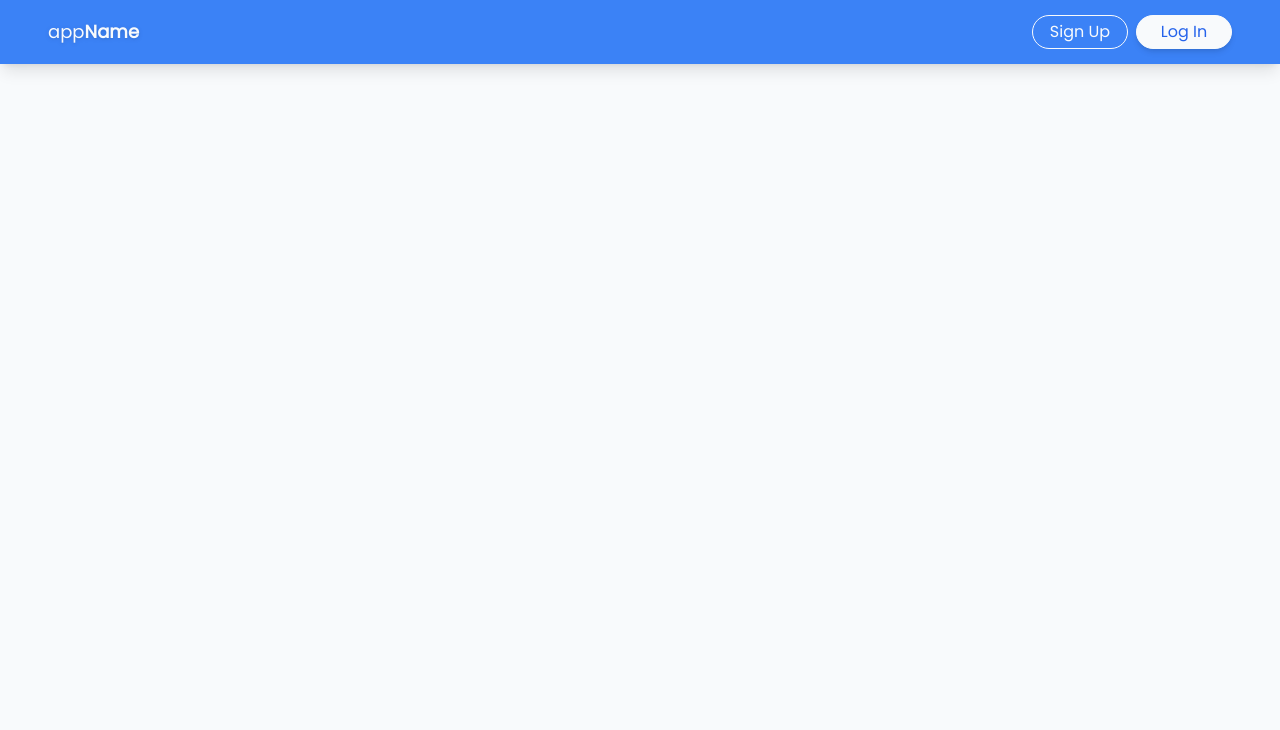
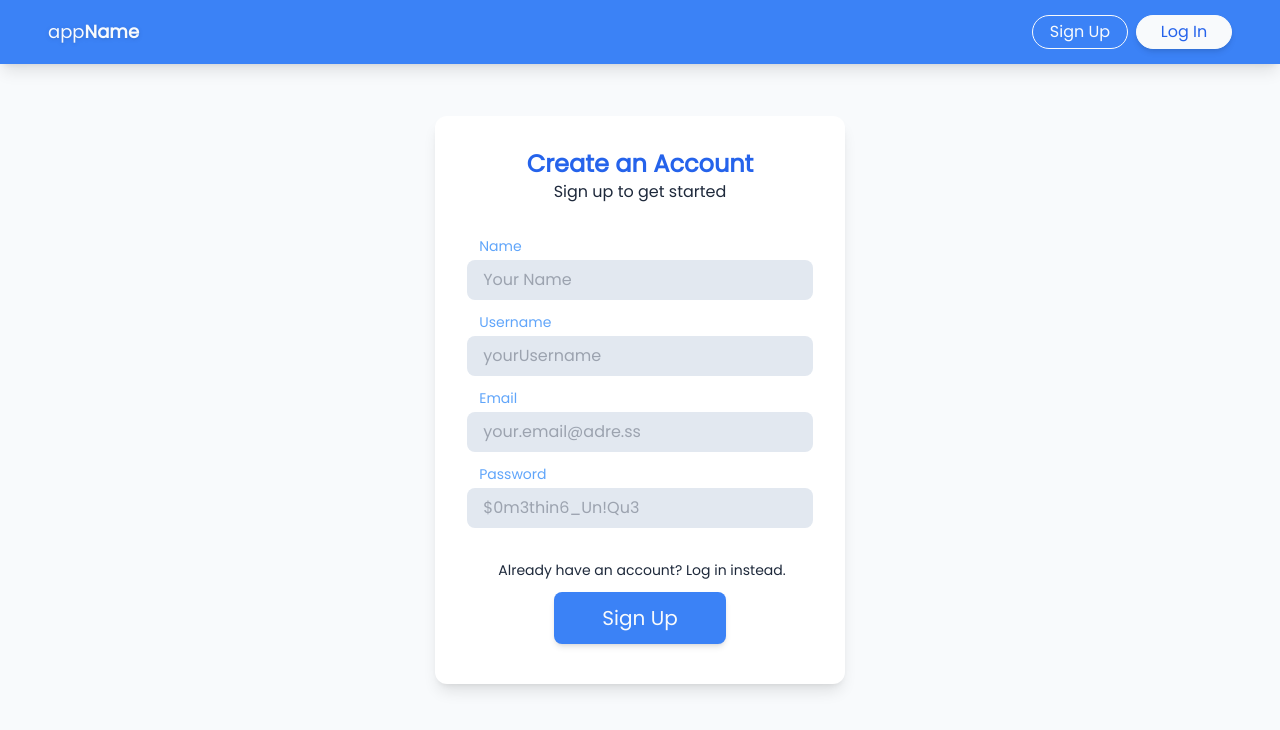
Before and after one commit to Emvil-git/tbccc-test, a React (Vite) app in the folder tbccc-test-fe/: page /signup in a window 1280 px wide. Shown: the top 730 px of the page. Built offline with nearby package versions, Linux system fonts and the light colour scheme.

Commit message:
feat(FE): create login and signup pages
feat(FE): link sign up page to router

feat(FE): make sign up and login pages navigable to on navbar

```diff
--- a/tbccc-test-fe/src/App.jsx
+++ b/tbccc-test-fe/src/App.jsx
@@ -2,6 +2,7 @@ import './App.css';
 import Home from './routes/home/Home';
 import Admin from './routes/admin/Admin';
 import Login from './routes/login/Login';
+import SignUp from './routes/login/SignUp';
 import Navbar from './components/Navbar';
 import { BrowserRouter as Router } from 'react-router-dom';
 import { Route, Routes } from 'react-router-dom';
@@ -18,6 +19,7 @@ function App() {
             <Route path="/" element={<Home/>}/>
             <Route path="/admin" element={<Admin/>}/>
             <Route path="/login" element={<Login/>}/>
+            <Route path="/signup" element={<SignUp/>}/>
           </Routes>
         </main>
       </Router>
--- a/tbccc-test-fe/src/components/Navbar.jsx
+++ b/tbccc-test-fe/src/components/Navbar.jsx
@@ -15,11 +15,13 @@ function Navbar() {
         </h1>
         <div>
             <button
+                onClick={() => {navigate('signup')}}
                 className='border border-slate-50 rounded-full w-24 py-1'
             >
                 Sign Up
             </button>
             <button
+                onClick={() => {navigate('login')}}
                 className='border border-slate-50 bg-slate-50 text-blue-600 rounded-full w-24 py-1 ms-2 shadow-md shadow-color-blue-600'
             >
                 Log In
--- a/tbccc-test-fe/src/routes/login/Login.jsx
+++ b/tbccc-test-fe/src/routes/login/Login.jsx
@@ -2,7 +2,37 @@ import React from 'react'
 
 function Login() {
   return (
-    <div>Login</div>
+    <div className='grid place-content-center w-full h-full -mt-16'>
+        <form action=""
+            className='p-8 bg-white shadow-lg rounded-xl w-[32vw] flex flex-col items-center'
+        >
+            <h2 className='text-center text-2xl font-semibold text-blue-600'>Welcome Back!</h2>
+            <p className='text-center mb-8'>Sign in to your account</p>
+
+            <section className='flex flex-col w-full'>
+                <label htmlFor="email" className='text-sm text-blue-400 ps-3'>Email</label>
+                <input
+                    type="email"
+                    placeholder='Enter email'
+                    className='bg-slate-200 p-4 py-2 rounded-lg mt-1 focus:outline-none focus:bg-white focus:shadow-lg hover:ring-2 hover:ring-blue-500/25 transition-all ease-out'
+                    />
+            </section>
+
+            <section className='flex flex-col mt-4 mb-8 w-full'>
+                <label htmlFor="email" className='text-sm text-blue-400 ps-3'>Password</label>
+                <input
+                    type="password"
+                    placeholder='Enter password'
+                    className='bg-slate-200 p-4 py-2 rounded-lg mt-1 focus:outline-none focus:bg-white focus:shadow-lg hover:ring-2 hover:ring-blue-500/25 transition-all ease-out'
+                    />
+            </section>
+
+            <p className='text-sm ps-1'>Don't have an account? <a href="">Register</a> for free!</p>
+            <button
+                className='bg-blue-500 text-xl text-slate-50 w-1/2 py-3 rounded-lg mt-3 mb-2 shadow-md transition hover:shadow-none hover:bg-blue-400 ease-out'
+            >Log In</button>
+        </form>
+    </div>
   )
 }
 
--- /dev/null
+++ b/tbccc-test-fe/src/routes/login/SignUp.jsx
@@ -0,0 +1,57 @@
+import React from 'react'
+
+function SignUp() {
+  return (
+    <div className='grid place-content-center w-full h-full -mt-16'>
+        <form action=""
+            className='p-8 bg-white shadow-lg rounded-xl w-[32vw] flex flex-col items-center'
+        >
+            <h2 className='text-center text-2xl font-semibold text-blue-600'>Create an Account</h2>
+            <p className='text-center mb-8'>Sign up to get started</p>
+
+            <section className='flex flex-col w-full'>
+                <label htmlFor="name" className='text-sm text-blue-400 ps-3'>Name</label>
+                <input
+                    type="text"
+                    placeholder='Your Name'
+                    className='bg-slate-200 p-4 py-2 rounded-lg mt-1 focus:outline-none focus:bg-white focus:shadow-lg hover:ring-2 hover:ring-blue-500/25 transition-all ease-out'
+                    />
+            </section>
+
+            <section className='flex flex-col mt-3 w-full'>
+                <label htmlFor="username" className='text-sm text-blue-400 ps-3'>Username</label>
+                <input
+                    type="text"
+                    placeholder='yourUsername'
+                    className='bg-slate-200 p-4 py-2 rounded-lg mt-1 focus:outline-none focus:bg-white focus:shadow-lg hover:ring-2 hover:ring-blue-500/25 transition-all ease-out'
+                    />
+            </section>
+
+            <section className='flex flex-col mt-3 w-full'>
+                <label htmlFor="email" className='text-sm text-blue-400 ps-3'>Email</label>
+                <input
+                    type="email"
+                    placeholder='your.email@adre.ss'
+                    className='bg-slate-200 p-4 py-2 rounded-lg mt-1 focus:outline-none focus:bg-white focus:shadow-lg hover:ring-2 hover:ring-blue-500/25 transition-all ease-out'
+                    />
+            </section>
+
+            <section className='flex flex-col mt-3 mb-8 w-full'>
+                <label htmlFor="email" className='text-sm text-blue-400 ps-3'>Password</label>
+                <input
+                    type="password"
+                    placeholder='$0m3thin6_Un!Qu3'
+                    className='bg-slate-200 p-4 py-2 rounded-lg mt-1 focus:outline-none focus:bg-white focus:shadow-lg hover:ring-2 hover:ring-blue-500/25 transition-all ease-out'
+                    />
+            </section>
+
+            <p className='text-sm ps-1'>Already have an account? <a href="">Log in</a> instead.</p>
+            <button
+                className='bg-blue-500 text-xl text-slate-50 w-1/2 py-3 rounded-lg mt-3 mb-2 shadow-md transition hover:shadow-none hover:bg-blue-400 ease-out'
+            >Sign Up</button>
+        </form>
+    </div>
+  )
+}
+
+export default SignUp
```
